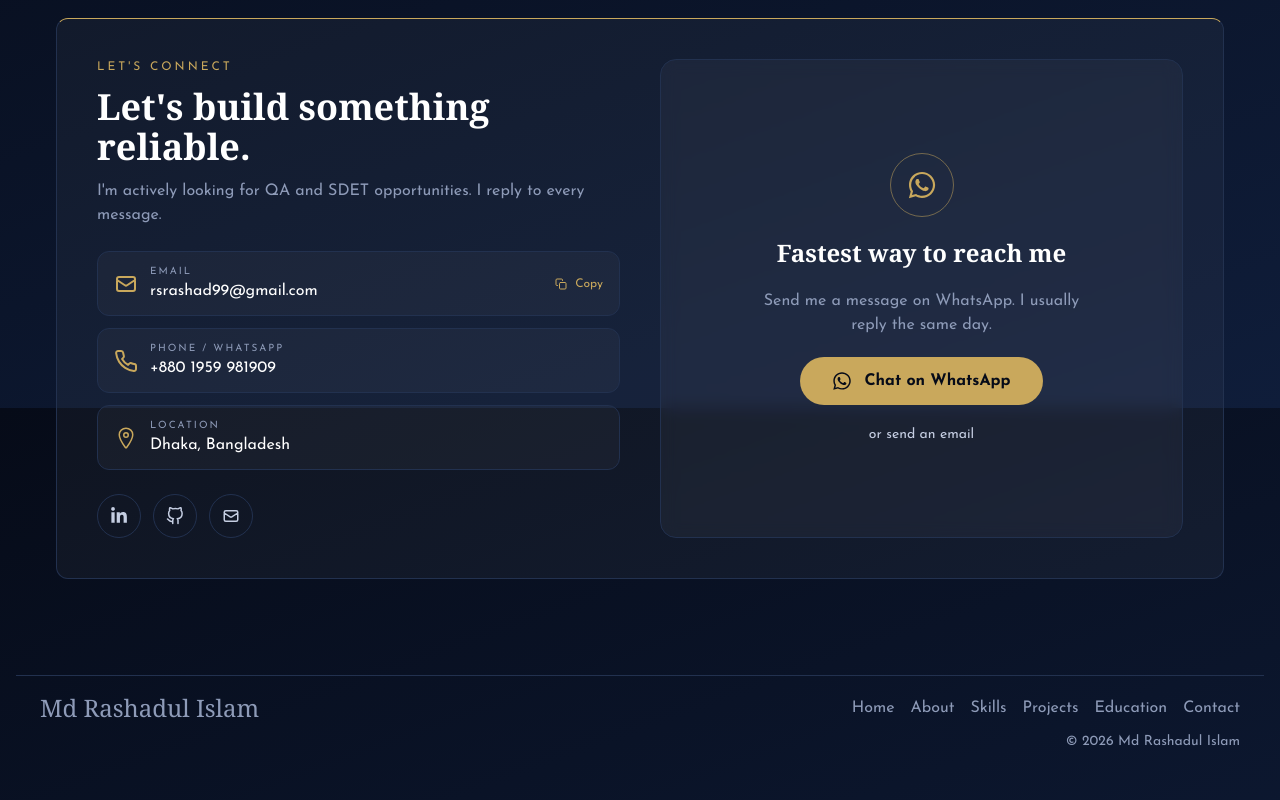
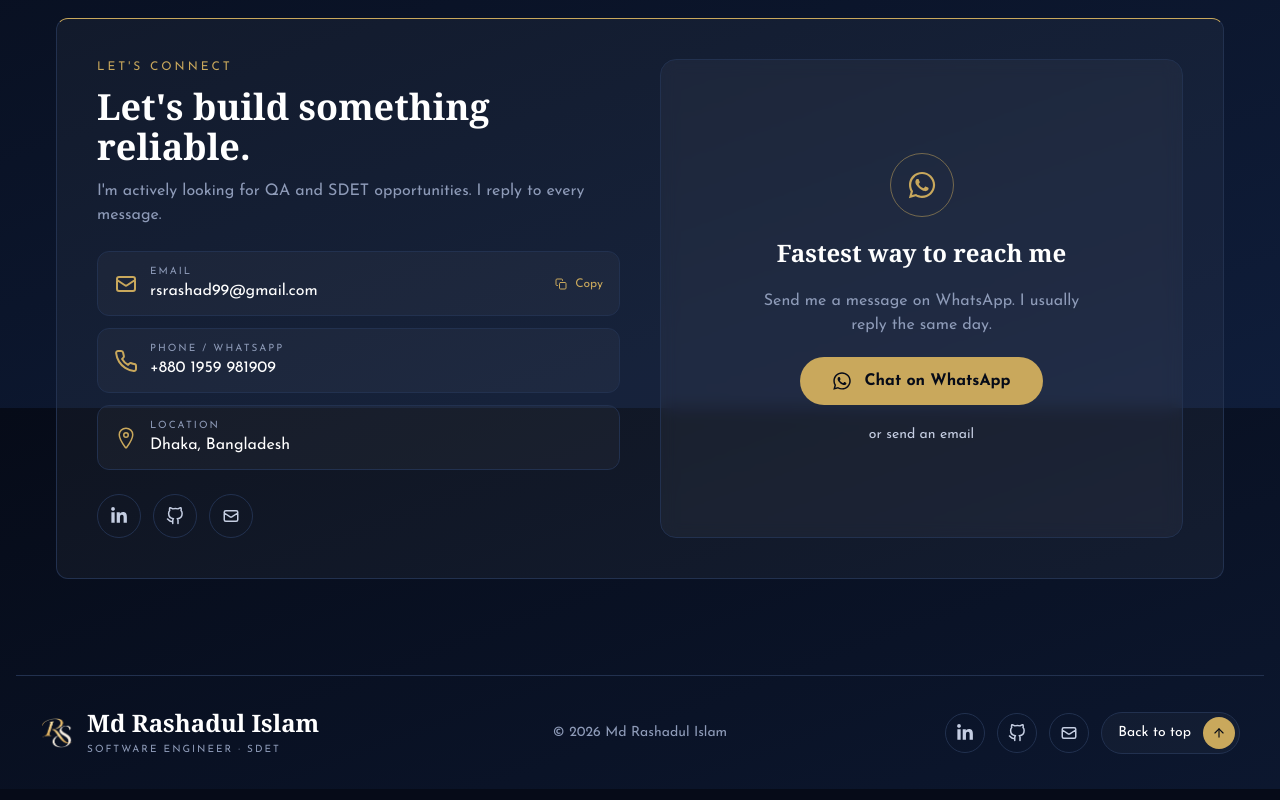
Before and after one commit to rashadkhan97/my-portfolio, a React (Vite) app: page / in a window 1280 px wide. Shown: the part 5192-5992 px from the top of the page. Built offline with nearby package versions, Linux system fonts and the light colour scheme.

Commit message:
New footer with logo, role, copyright and Back to top; share link helpers

```diff
--- a/src/components/Contact.jsx
+++ b/src/components/Contact.jsx
@@ -4,18 +4,8 @@ import { FaLinkedinIn, FaWhatsapp } from "react-icons/fa";
 import { HiOutlineMail } from "react-icons/hi";
 import { IoLocationOutline } from "react-icons/io5";
 import { profile, contact } from "../data/content";
+import { whatsappLink, gmailLink } from "../utils/links";
 import SectionHeading from "./SectionHeading";
-
-// wa.me link built from profile.phone; opens WhatsApp with contact.whatsappMessage pre-filled
-const whatsappLink = `https://wa.me/${profile.phone.replace(
-  "+",
-  ""
-)}?text=${encodeURIComponent(contact.whatsappMessage)}`;
-
-// opens a Gmail compose window addressed to profile.email (all email links below use this)
-const gmailLink = `https://mail.google.com/mail/?view=cm&fs=1&to=${encodeURIComponent(
-  profile.email
-)}&su=${encodeURIComponent("Hello from your portfolio")}`;
 
 // Contact: detail rows on the left, WhatsApp call-to-action on the right; copy comes from `contact` and `profile` in data/content.js
 const Contact = () => {
--- a/src/components/Footer.jsx
+++ b/src/components/Footer.jsx
@@ -1,32 +1,80 @@
-import { Link } from "react-scroll";
-import { navLinks, profile } from "../data/content";
+import { animateScroll } from "react-scroll";
+import { FiGithub, FiArrowUp } from "react-icons/fi";
+import { FaLinkedinIn } from "react-icons/fa";
+import { HiOutlineMail } from "react-icons/hi";
+import { profile } from "../data/content";
+import { gmailLink } from "../utils/links";
 
-// page footer: name, section links (same navLinks as Navbar), copyright
+const iconClass =
+  "h-10 w-10 border border-line text-soft rounded-full flex items-center justify-center text-lg hover:border-gold hover:text-gold transition-all duration-500";
+
+// page footer: logo, name and role on the left, copyright in the middle, social icons and Back to top on the right
 const Footer = () => {
   return (
     <footer className="px-4">
       <div className="w-full h-[1px] bg-line mt-24"></div>
-      <div className="max-w-[1200px] mx-auto mt-4 flex md:flex-row flex-col gap-4 justify-between items-center">
-        <p className="font-heading text-2xl text-muted">{profile.name}</p>
-        <ul className="flex flex-wrap gap-4 text-muted justify-center">
-          {navLinks.map((item) => (
-            <li key={item.id}>
-              <Link
-                smooth={true}
-                duration={500}
-                offset={-100}
-                to={item.id}
-                className="hover:text-white transition-all duration-500 cursor-pointer"
-              >
-                {item.label}
-              </Link>
-            </li>
-          ))}
-        </ul>
+      <div className="max-w-[1200px] mx-auto py-8 grid md:grid-cols-[1fr_auto_1fr] items-center gap-6 md:gap-8 text-center md:text-left">
+        <div className="flex items-center gap-3 justify-center md:justify-start">
+          <img
+            src="/images/rsLogo.png"
+            alt=""
+            aria-hidden="true"
+            className="h-8 w-auto"
+          />
+          <div>
+            <p className="font-heading text-white text-2xl font-bold leading-tight">
+              {profile.name}
+            </p>
+            <p className="text-muted text-[10px] uppercase tracking-[0.2em] mt-1">
+              {profile.role}
+            </p>
+          </div>
+        </div>
+
+        <p className="text-sm text-muted">
+          &copy; {new Date().getFullYear()} {profile.name}
+        </p>
+
+        <div className="flex flex-wrap items-center gap-3 justify-center md:justify-end">
+          <a
+            href={profile.linkedin}
+            target="_blank"
+            rel="noreferrer"
+            aria-label="LinkedIn"
+            className={iconClass}
+          >
+            <FaLinkedinIn />
+          </a>
+          <a
+            href={profile.github}
+            target="_blank"
+            rel="noreferrer"
+            aria-label="GitHub"
+            className={iconClass}
+          >
+            <FiGithub />
+          </a>
+          <a
+            href={gmailLink}
+            target="_blank"
+            rel="noreferrer"
+            aria-label="Email"
+            className={iconClass}
+          >
+            <HiOutlineMail />
+          </a>
+          <button
+            type="button"
+            onClick={() => animateScroll.scrollToTop({ duration: 500, smooth: true })}
+            className="group inline-flex items-center gap-3 rounded-full border border-line bg-white/[0.03] py-1 pl-4 pr-1 text-sm text-white transition-colors duration-300 hover:border-gold"
+          >
+            Back to top
+            <span className="flex h-8 w-8 items-center justify-center rounded-full bg-gold text-navy transition-transform duration-300 group-hover:-translate-y-0.5">
+              <FiArrowUp />
+            </span>
+          </button>
+        </div>
       </div>
-      <p className="max-w-[1200px] mx-auto text-center md:text-right mt-2 mb-12 text-sm text-muted">
-        © {new Date().getFullYear()} {profile.name}
-      </p>
     </footer>
   );
 };
--- /dev/null
+++ b/src/utils/links.js
@@ -0,0 +1,12 @@
+import { profile, contact } from "../data/content";
+
+// wa.me link built from profile.phone; opens WhatsApp with contact.whatsappMessage pre-filled (used by Contact.jsx)
+export const whatsappLink = `https://wa.me/${profile.phone.replace(
+  "+",
+  ""
+)}?text=${encodeURIComponent(contact.whatsappMessage)}`;
+
+// opens a Gmail compose window addressed to profile.email (used by Contact.jsx and Footer.jsx)
+export const gmailLink = `https://mail.google.com/mail/?view=cm&fs=1&to=${encodeURIComponent(
+  profile.email
+)}&su=${encodeURIComponent("Hello from your portfolio")}`;
```
